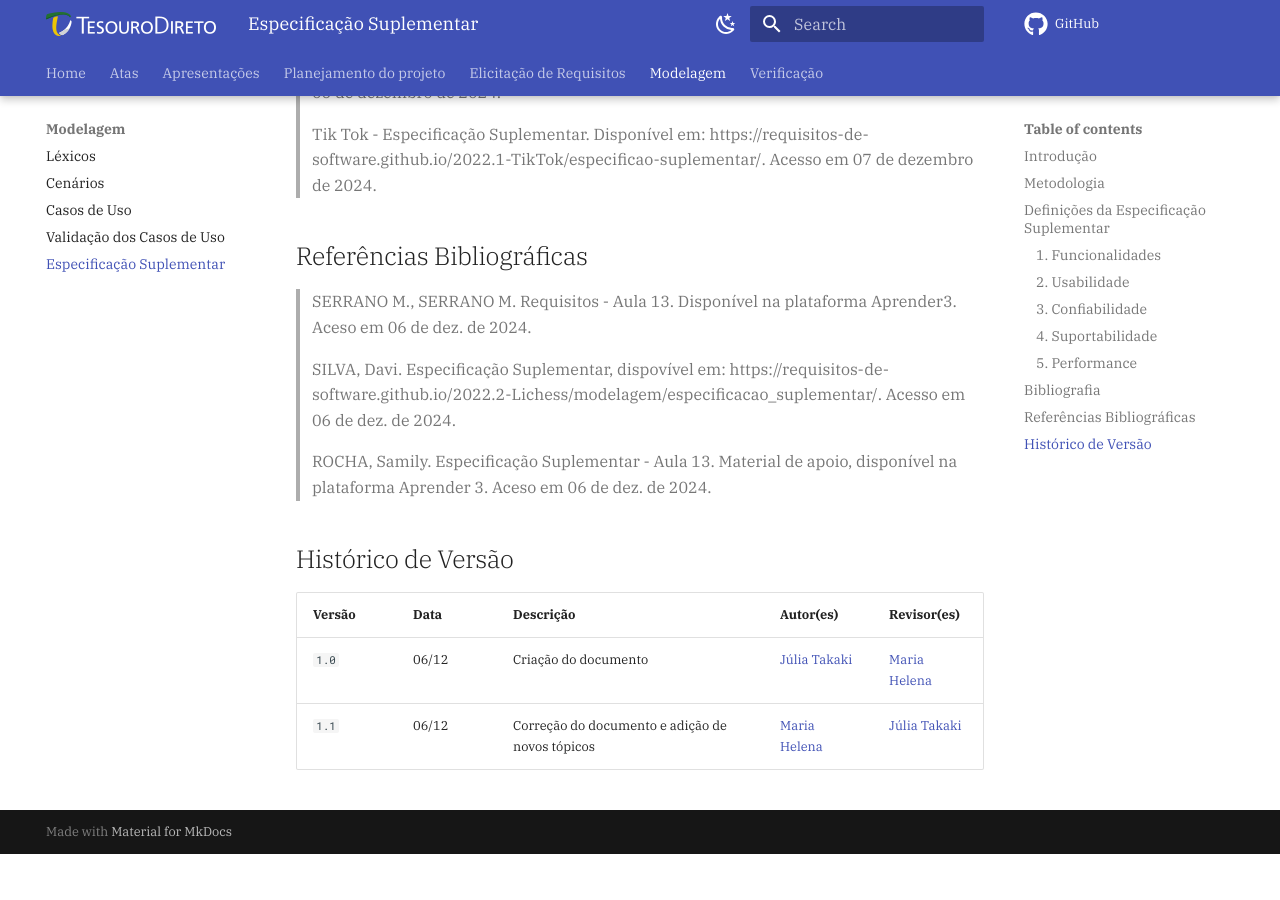
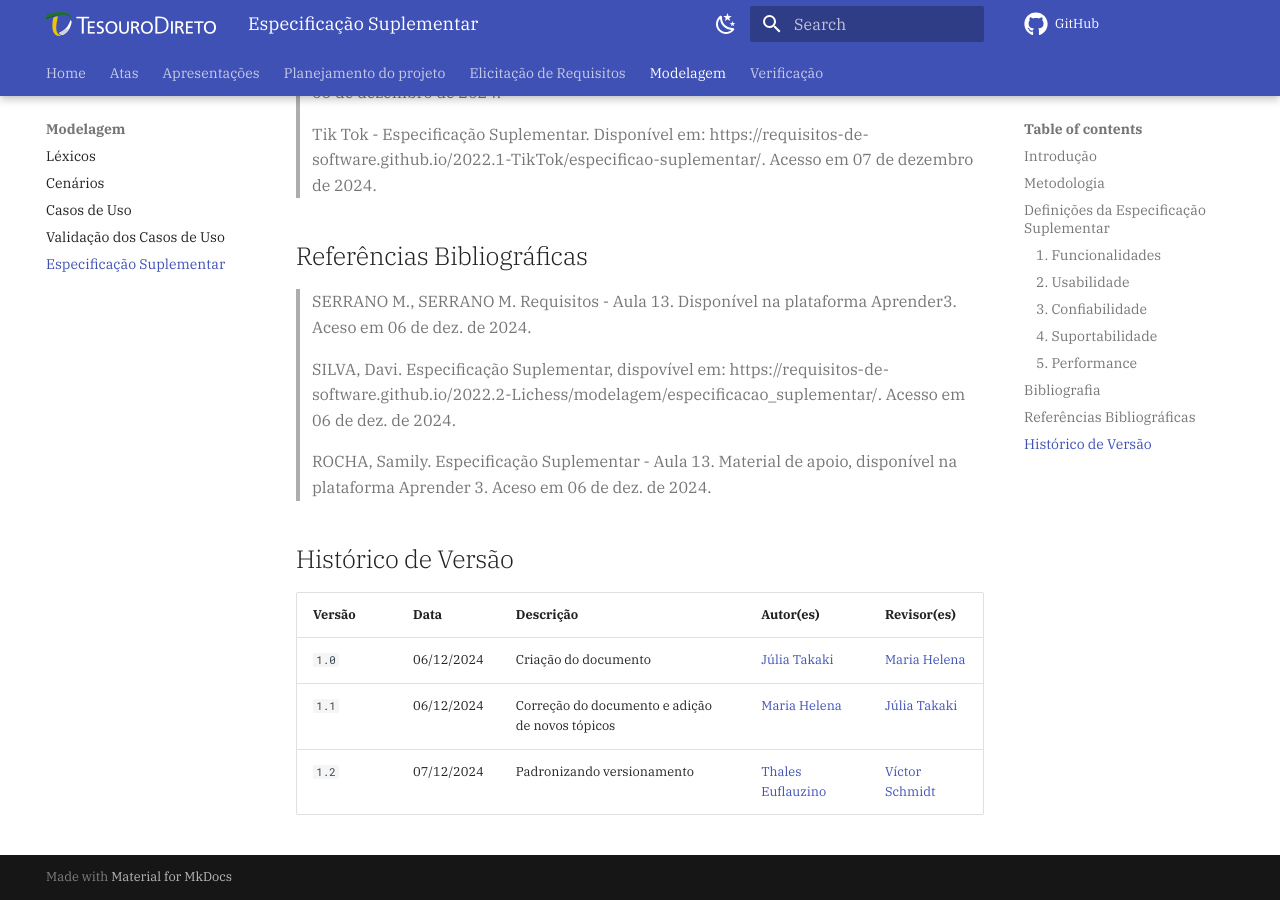
Before and after one commit to Requisitos-de-Software/2024.2-Grupo05, an MkDocs documentation site: the page built from docs/modelagem/especificacao-suplementar.md, in a window 1280 px wide and 900 px high, scrolled down 2402 px. Built offline with MkDocs 1.6.1 and Material for MkDocs 9.7.7, drawn with Linux system fonts in a browser that asks for light colours; comment, search, counter and statistics services are not loaded; before the commit the page ends 3256 px from its top, so only the background shows below that.

Commit message:
fix: versionamento despadronizado

```diff
--- a/docs/modelagem/especificacao-suplementar.md
+++ b/docs/modelagem/especificacao-suplementar.md
@@ -80,5 +80,6 @@ Esse tópico diz respeito a questões relacionadas ao desempenho do software. Os
 
 | Versão | Data  | Descrição                     | Autor(es)     | Revisor(es)   |
 | ------ | ----- | ----------------------------- |-------------- | -------       |
-| `1.0`  | 06/12 |  Criação do documento         | [Júlia Takaki](https://github.com/juliatakaki)  | [Maria Helena](https://github.com/MariaCHelena)  |
-| `1.1`  | 06/12 |  Correção do documento e adição de novos tópicos        | [Maria Helena](https://github.com/MariaCHelena)  | [Júlia Takaki](https://github.com/juliatakaki)  |
+| `1.0`  | 06/12/2024 |  Criação do documento         | [Júlia Takaki](https://github.com/juliatakaki)  | [Maria Helena](https://github.com/MariaCHelena)  |
+| `1.1`  | 06/12/2024 |  Correção do documento e adição de novos tópicos        | [Maria Helena](https://github.com/MariaCHelena)  | [Júlia Takaki](https://github.com/juliatakaki)  |
+| `1.2`  | 07/12/2024 |  Padronizando versionamento        | [Thales Euflauzino](https://github.com/thaleseuflauzino)  | [Víctor Schmidt](https://github.com/moonshinerd)  |
```
